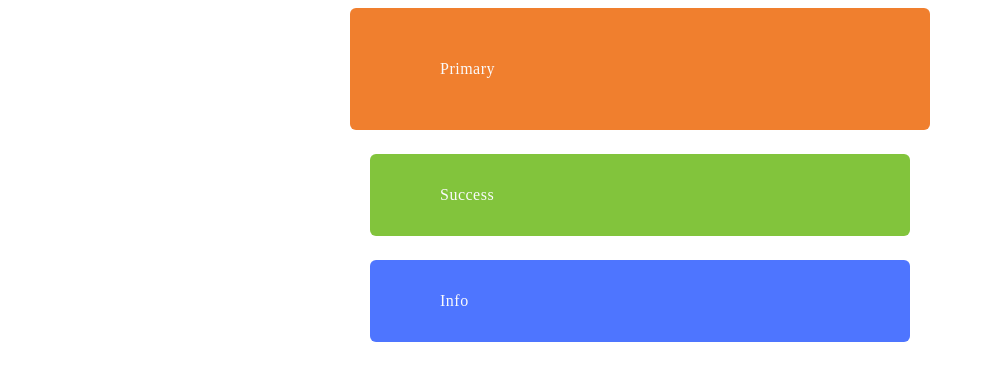
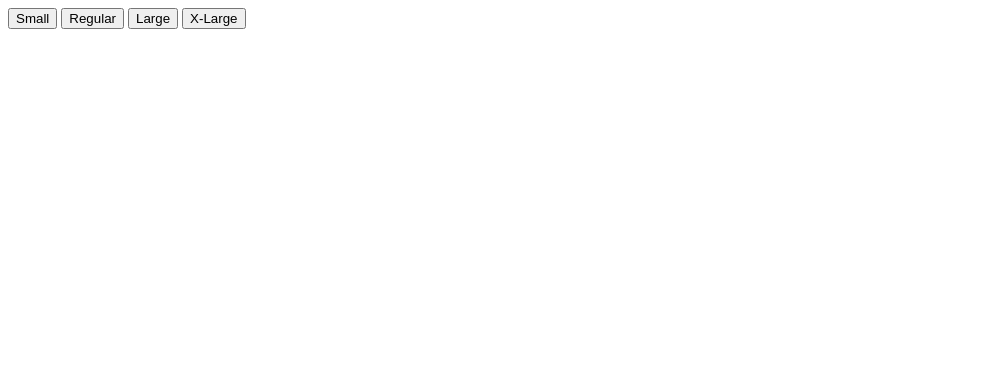
Before and after one commit to Spirit1408/SASS, a plain HTML site: page index.html in a window 1280 px wide. Shown: the whole page, without its empty margins (0-985 px from the left). Drawn offline with Linux system fonts and the light colour scheme.

Commit message:
Deploying to gh-pages from @ Spirit1408/SASS@fac23d4fe4feac32b385d18eafd3f47999338e09 🚀

```diff
--- a/assets/main.css
+++ b/assets/main.css
@@ -1,84 +1,19 @@
-div:not(:last-child) {
-  margin: 0 auto;
-  margin-bottom: 24px;
+@font-face {
+  font-family: "Montserrat";
+  src: url("/SASS/assets/Montserrat-Regular.woff2") format("woff2");
+  font-weight: 400;
+  font-display: swap;
 }
-
-.notification-icon,
-.notification-btn-icon {
-  fill: currentColor;
+@font-face {
+  font-family: "Montserrat";
+  src: url("/SASS/assets/Montserrat-Bold.woff2") format("woff2");
+  font-weight: 700;
+  font-display: swap;
 }
-
-.notification-text {
-  margin: 0;
-  -webkit-box-flex: 1;
-  -webkit-flex-grow: 1;
-     -moz-box-flex: 1;
-          flex-grow: 1;
+.button {
+  background-color: #fff;
+  border: 1px solid darkblue;
 }
-
-.notification-btn {
-  font-family: inherit;
-  color: currentColor;
-  background-color: transparent;
-  border: none;
-  cursor: pointer;
+.button:not([disabled]):hover {
+  background-color: blue;
 }
-
-body {
-  display: -webkit-box;
-  display: -webkit-flex;
-  display: -moz-box;
-  display: flex;
-  -webkit-box-orient: vertical;
-  -webkit-box-direction: normal;
-  -webkit-flex-direction: column;
-     -moz-box-orient: vertical;
-     -moz-box-direction: normal;
-          flex-direction: column;
-  -webkit-box-align: center;
-  -webkit-align-items: center;
-     -moz-box-align: center;
-          align-items: center;
-}
-
-.notification-info, .notification-success, .notification-primary {
-  display: -webkit-box;
-  display: -webkit-flex;
-  display: -moz-box;
-  display: flex;
-  -webkit-box-align: center;
-  -webkit-align-items: center;
-     -moz-box-align: center;
-          align-items: center;
-  gap: 20px;
-  width: 480px;
-  padding: 20px;
-  font-family: Montserrat;
-  color: #fafafb;
-  font-size: 16px;
-  line-height: 20px;
-  letter-spacing: 0.5px;
-  background-color: #92929d;
-  border-radius: 6px;
-}
-
-.notification-primary {
-  background-color: #f07f2e;
-}
-
-.notification-success {
-  background-color: #82c43c;
-}
-
-.notification-info {
-  background-color: #4e75ff;
-}
-
-@media screen and (min-width: 768px) {
-  .notification-info, .notification-success, .notification-primary {
-    padding: 30px;
-  }
-  .notification-primary {
-    padding: 50px;
-  }
-}
--- a/index.html
+++ b/index.html
@@ -16,47 +16,26 @@
       <link rel="stylesheet" href="/SASS/assets/main.css">
     </head>
     <body>
-        <div class="notification-primary">
-            <svg class="notification-icon" width="20" height="20">
-                <use href="/SASS/assets/icons.svg#icon-primary" />
-            </svg>
-
-            <p class="notification-text">Primary</p>
-
-            <button type="button" class="notification-btn" aria-label="Close button">
-                <svg class="notification-btn-icon" width="16" height="16">
-                    <use href="/SASS/assets/icons.svg#icon-close" />
-                </svg>
-            </button>
-        </div>
-
-        <div class="notification-success">
-            <svg class="notification-icon" width="20" height="20">
-                <use href="/SASS/assets/icons.svg#icon-check" />
-            </svg>
-
-            <p class="notification-text">Success</p>
-
-            <button type="button" class="notification-btn" aria-label="Close button">
-                <svg class="notification-btn-icon" width="16" height="16">
-                    <use href="/SASS/assets/icons.svg#icon-close" />
-                </svg>
-            </button>
-        </div>
-
-        <div class="notification-info">
-            <svg class="notification-icon" width="20" height="20">
-                <use href="/SASS/assets/icons.svg#icon-info" />
-            </svg>
-
-            <p class="notification-text">Info</p>
-
-            <button type="button" class="notification-btn" aria-label="Close button">
-                <svg class="notification-btn-icon" width="16" height="16">
-                    <use href="/SASS/assets/icons.svg#icon-close" />
-                </svg>
-            </button>
-        </div>
+        <button
+            class="btn-sm"
+            type="button">
+            Small
+        </button>
+        <button
+            class="btn-md"
+            type="button">
+            Regular
+        </button>
+        <button
+            class="btn-lg"
+            type="button">
+            Large
+        </button>
+         <button
+            class="btn-xl"
+            type="button">
+            X-Large
+        </button>
 
 
     </body>
```
Also changed, not shown: index_(L8).html (added, +63 -0 lines), assets/Montserrat-Bold.woff2 (added), assets/Montserrat-Regular.woff2 (added).
